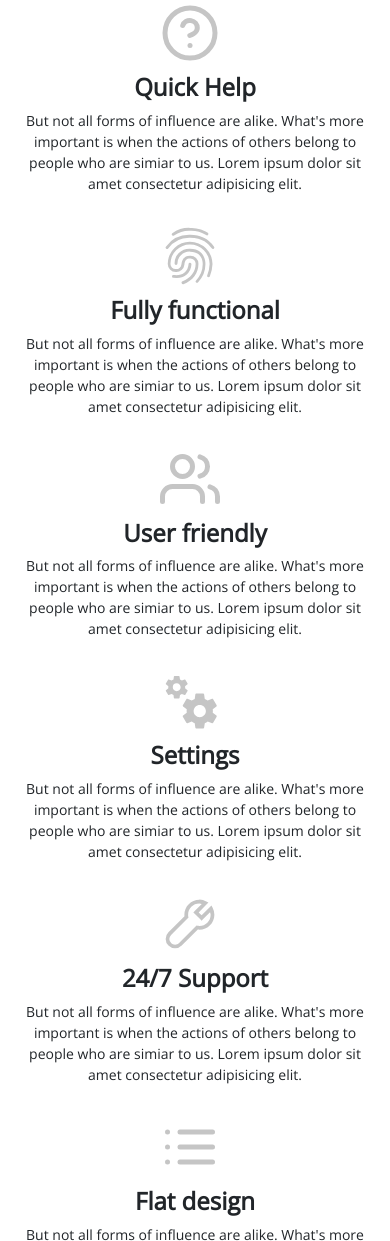
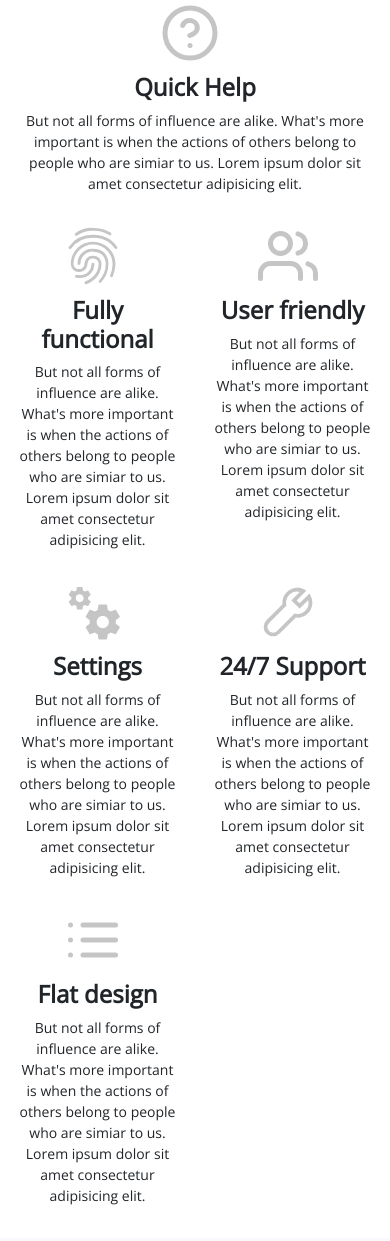
Before and after one commit to ekomikie/To-do-app-beta, a plain HTML site: page index.html in a window 390 px wide. Shown: the part 759-2000 px from the top of the page. Drawn offline with nearby package versions, Linux system fonts and the light colour scheme.

Commit message:
Col edit

```diff
--- a/index.html
+++ b/index.html
@@ -131,7 +131,7 @@
                 </div>
             </div>
           </div>
-          <div class="col-sm-6 col-md-6 col-lg-4">
+          <div class="col-6 col-md-6 col-lg-4">
             <div class="p-box d-flex flex-column justify-content-center align-items-center pb-3">
               <div class="p-icons">
                 <img src="./images/fingerprint.svg" alt="">
@@ -149,7 +149,7 @@
             </div>
         </div>
           </div>
-          <div class="col-sm-6 col-md-6 col-lg-4">
+          <div class="col-6 col-md-6 col-lg-4">
             <div class="p-box d-flex flex-column justify-content-center align-items-center pb-3">
               <div class="p-icons">
                 <img src="./images/users.svg" alt="">
@@ -167,7 +167,7 @@
             </div>
         </div>
           </div>
-          <div class="col-sm-6 col-md-6 col-lg-4">
+          <div class="col-6 col-md-6 col-lg-4">
             <div class="p-box d-flex flex-column justify-content-center align-items-center pb-3">
               <div class="p-icons">
                 <img src="./images/cogs.svg" alt="">
@@ -185,7 +185,7 @@
             </div>
           </div>
           </div>
-          <div class="col-sm-6 col-md-6 col-lg-4">
+          <div class="col-6 col-md-6 col-lg-4">
             <div class="p-box d-flex flex-column justify-content-center align-items-center pb-3">
               <div class="p-icons">
                 <img src="./images/support.svg" alt="">
@@ -203,7 +203,7 @@
             </div>
           </div>
           </div>
-          <div class="col-sm-6 col-md-6 col-lg-4">
+          <div class="col-6 col-md-6 col-lg-4">
             <div class="p-box d-flex flex-column justify-content-center align-items-center pb-3">
               <div class="p-icons">
                 <img src="./images/list.svg" alt="">
```
